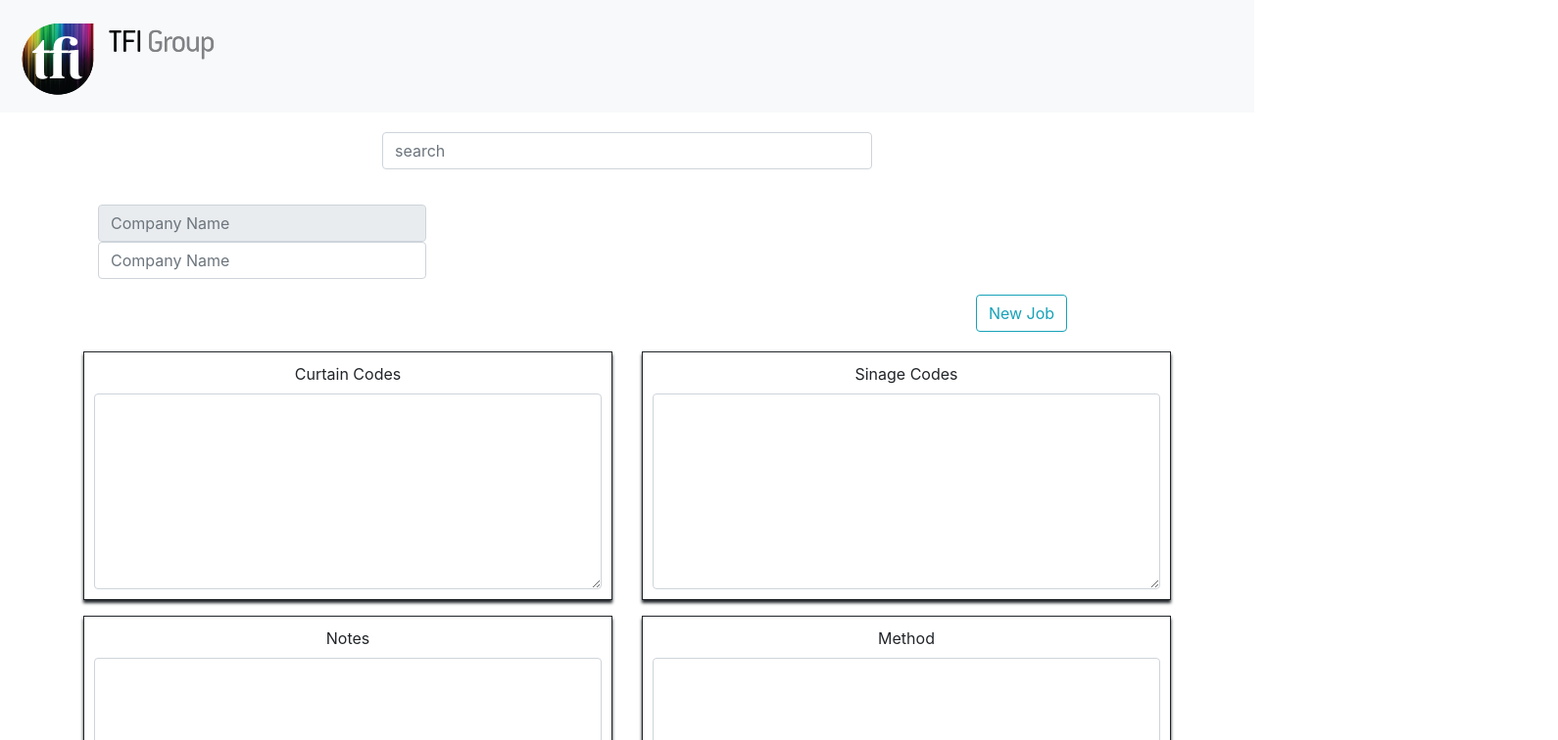
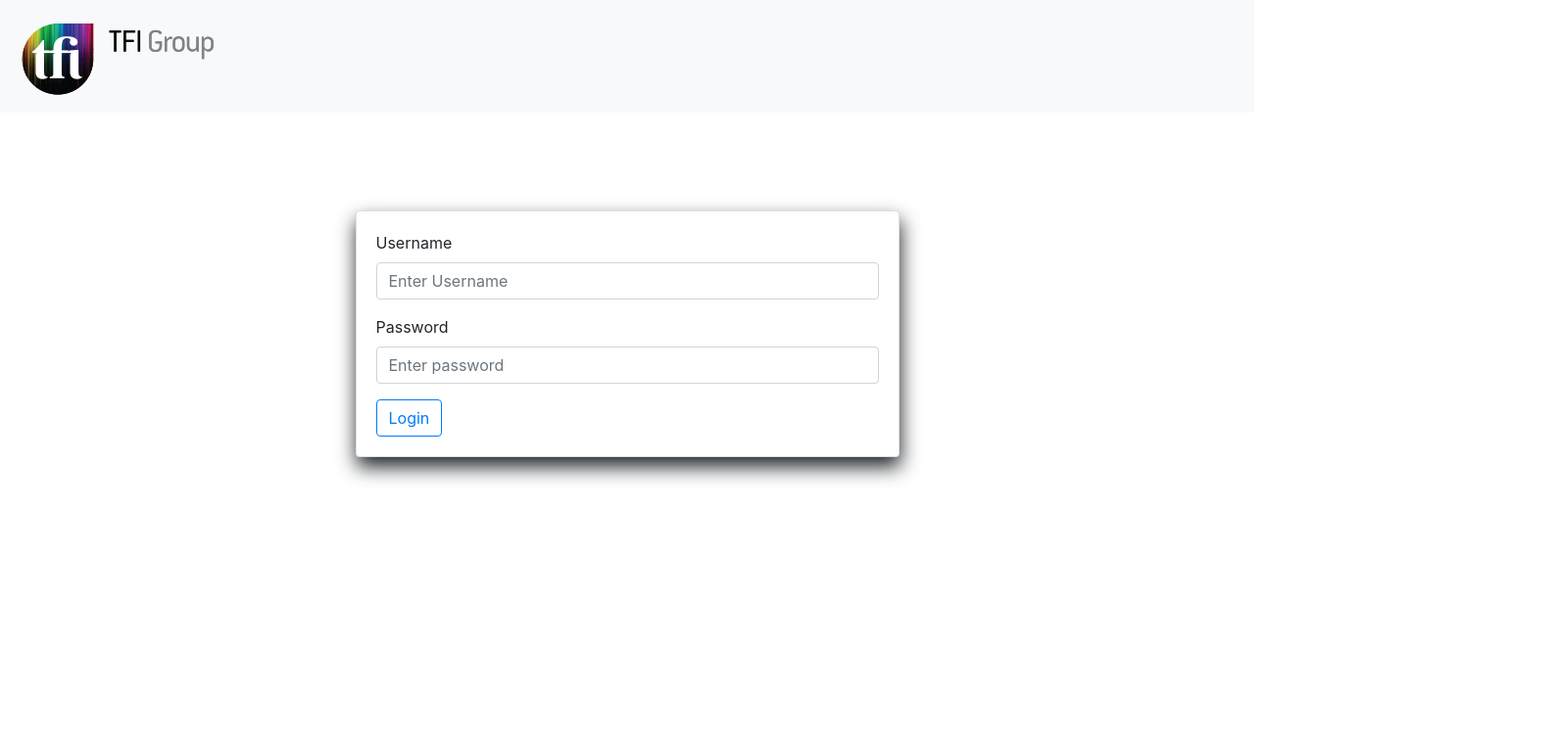
Before and after one commit to MyTechVic/TFI_Paint, a React (Create React App) app: page / in a window 1280 px wide. Shown: the top 756 px of the page at 98% size, 1590 px wide, since content can reach past the window. Built offline with nearby package versions, Linux system fonts and the light colour scheme.

Commit message:
Added newbutton functionailty, Added login screen, Added logout buton, began work on SearchBar

```diff
--- a/package.json
+++ b/package.json
@@ -5,12 +5,12 @@
   "dependencies": {
     "axios": "^0.18.0",
     "bootstrap": "^4.1.3",
-    "react": "^16.4.1",
-    "react-dom": "^16.4.1",
+    "react": "^16.4.2",
+    "react-dom": "^16.4.2",
     "react-router": "^4.3.1",
     "react-router-dom": "^4.3.1",
     "react-scripts": "1.1.4",
-    "reactstrap": "^6.3.1"
+    "reactstrap": "^6.4.0"
   },
   "scripts": {
     "start": "react-scripts start",
--- a/public/index.html
+++ b/public/index.html
@@ -1,3 +1,5 @@
+
+
 <!DOCTYPE html>
 <html lang="en">
   <head>
--- a/src/App.js
+++ b/src/App.js
@@ -1,10 +1,9 @@
 import React, { Component } from 'react';
-import { Link, Route, Switch, Router } from 'react-router-dom';
+import { Route, Switch } from 'react-router-dom';
 import './App.css';
-import Search from './components/Search/Search'
 import Login from './components/Login/Login'
-import UserInput from './components/UserInput/UserInput'
-import Navigation from './components/Nav/Nav'
+import Dashboard from './components/Dashboard/Dashboard'
+
 
 class App extends Component {
 
@@ -14,13 +13,10 @@ class App extends Component {
     return (
 	<div>
     <Switch>
-        <Route exact path='/login' component={Login}/>
+        <Route exact path='/' component={Login}/>
+        <Route exact path='/Dashboard' component={Dashboard}/>
     </Switch>
-		<div className="App">
-			<Navigation />
-			<Search />
-			<UserInput />
-		</div>
+
 
 
 	</div>
--- /dev/null
+++ b/src/components/Dashboard/Dashboard.js
@@ -0,0 +1,19 @@
+import Search from '../Search/Search'
+import UserInput from '../UserInput/UserInput'
+import Navigation from '../Nav/Nav'
+
+import React from 'react';
+
+class Dashboard extends React.Component {
+  render() {
+    return (
+		<div className="App">
+			<Navigation />
+			<Search />
+			<UserInput />
+		</div>
+    );
+  }
+}
+
+export default Dashboard;
--- /dev/null
+++ b/src/components/Login/Login.css
@@ -0,0 +1,14 @@
+.Login_container {
+	margin-top: 100px;
+
+}
+
+.Login_Form{
+}
+
+.Login_Card{
+	width: 50%;
+	margin: auto;
+	padding: 20px;
+	box-shadow: 1px 10px 20px;
+}
--- a/src/components/Login/Login.js
+++ b/src/components/Login/Login.js
@@ -1,24 +1,39 @@
 import React from 'react';
-import { Button, Form, FormGroup, Label, Input, FormText } from 'reactstrap';
-import { Link, Route, Switch, Router } from 'react-router-dom';
+import { Button, Form, FormGroup, Label, Input, Card, Container, Navbar, NavbarBrand,  } from 'reactstrap';
+import logo from './tfiLoog.png'
+import { Link } from 'react-router-dom';
+import './Login.css';
+
+
+
 
 class Login extends React.Component {
   render() {
     return (
+<div>
+  <div>
+    <Navbar color="light" light expand="md">
+      <NavbarBrand href="/"> <img src={logo} alt="Logo" /> </NavbarBrand>
+    </Navbar>
+  </div>
+   <Container className='Login_container'>
     <div>
-
-      <Form>
-        <FormGroup>
-          <Label for="exampleEmail">Email</Label>
-          <Input type="email" name="email" id="exampleEmail" placeholder="with a placeholder" />
-        </FormGroup>
-        <FormGroup>
-          <Label for="examplePassword">Password</Label>
-          <Input type="password" name="password" id="examplePassword"  placeholder="password placeholder" />
-        </FormGroup>
-        <Link to="/"><Button>Submit</Button></Link>
-      </Form>
+       <Card className='Login_Card'>
+          <Form className='Login_Form'>
+            <FormGroup>
+              <Label for="Username">Username</Label>
+              <Input type="email" name="email" id="exampleEmail" placeholder="Enter Username" />
+            </FormGroup>
+            <FormGroup>
+              <Label for="Password">Password</Label>
+              <Input type="password" autoComplete="password"  name="password" id="examplePassword"  placeholder="Enter password" />
+            </FormGroup>
+            <Link to="/Dashboard"><Button outline color="primary">Login</Button></Link>
+          </Form>
+        </Card>
       </div>
+     </Container>
+ </div>
     );
   }
 }
--- a/src/components/Nav/Nav.js
+++ b/src/components/Nav/Nav.js
@@ -1,13 +1,18 @@
 import React from 'react';
-import { Navbar, NavbarBrand } from 'reactstrap';
+import { Button, Navbar, NavbarBrand, NavItem, NavLink, Nav } from 'reactstrap';
 import logo from './tfiLoog.png'
 
 class Navigation extends React.Component {
   render() {
     return (
 	      <div>
-	        <Navbar color="light" light expand="md">
-	          <NavbarBrand href="/"> <img src={logo} alt="Logo" /> </NavbarBrand>
+        	<Navbar color="light" light expand="md">
+ 	 			<NavbarBrand href="/"> <img src={logo} alt="Logo" /> </NavbarBrand>
+ 	 			 <Nav className="ml-auto" navbar>
+		          	<NavItem>
+		                <NavLink href="/"><Button outline color="danger">Logout</Button></NavLink>
+		          	</NavItem>
+	          	</Nav>
 	        </Navbar>
 	      </div>
 	    );
--- a/src/components/Search/Search.js
+++ b/src/components/Search/Search.js
@@ -1,17 +1,62 @@
 import React from 'react';
-import {  Form, FormGroup, Input, Container, Row, Col } from 'reactstrap';
+import {  Form, FormGroup, Input, Container, Row, Col, Label } from 'reactstrap';
 import './Search.css'
 
 class Search extends React.Component {
+  token = null;
+  state = {
+    query: "",
+    people: []
+  };
+
+  onChange = event => {
+    const { value } = event.target;
+    this.setState({
+      query: value
+    });
+
+    this.search(value);
+
+  };
+
+  search = query => {
+    const url = `https://swapi.co/api/people?search=${query}`;
+    const token = {};
+    this.token = token;
+
+    fetch(url)
+      .then(results => results.json())
+      .then(data => {
+        if (this.token === token) {
+          this.setState({ people: data.results });
+          console.log(data.results);
+          console.log(data);
+        }
+      });
+  };
+
+  componentDidMount() {
+    this.search("");
+  }
+
+
 	render() {
+
 		return(
 			<Container>
 				 <Form>
 				 	<Row>
 				 		<Col md={{ size: 6 ,offset: 3}}>
 					        <FormGroup className="SearchBar">
-					          <Input type="search" name="search" id="exampleSearch" placeholder="search" />
+					          <Input onChange={this.onChange.bind(this)} type="search" name="search" id="exampleSearch" placeholder="search" />
 							</FormGroup>
+							<FormGroup>
+					          <Label   for="exampleText" > {this.state.people.map(person => (
+						          <ul key={person.name}>
+						            <li>{person.name}</li>
+						          </ul>))}
+					          </Label>
+					        </FormGroup>
 						</Col>
 					</Row>
 		  		</Form>
--- a/src/components/UserInput/UserInput.css
+++ b/src/components/UserInput/UserInput.css
@@ -10,3 +10,13 @@ padding-bottom: 20px;
 
 
 }
+
+
+.submit_button{
+	margin-left: 70px;
+}
+
+
+.New_button{
+	margin-left: 210px;
+}
--- a/src/components/UserInput/UserInput.js
+++ b/src/components/UserInput/UserInput.js
@@ -69,7 +69,7 @@ onSubmit(e){
 			         		<Input value={this.state.companyName}  type="text" name="text"  placeholder="Company Name" disabled/>
 			         	</Col>
 		         		<Col sm={{size: 6}}>
-			          		<Input onChange={this.onChange} type="text" name="companyName"  placeholder="Company Name" />
+			          		<Input value={this.state.companyName} onChange={this.onChange} type="text" name="companyName"  placeholder="Company Name" />
 			          	</Col>
 			        </FormGroup>
 		        </Col>
@@ -78,7 +78,7 @@ onSubmit(e){
 			 	<Row>
 			 		<Col md={{size: 9, offset: 6}} sm={{size: 10, offset:6}}>
 				 		<div className="NewJobButton">
-		    				<Button outline color="info" onClick={this.resetName}>New Job</Button>{' '}
+		    				<Button className='New_button' outline color="info" onClick={this.resetName}>New Job</Button>{' '}
 				 		</div>
 			 		</Col>
 			 	</Row>
@@ -87,25 +87,25 @@ onSubmit(e){
 				 	 <Col md='6'>
 				        <FormGroup className='FormGroupsTfi'>
 				          <Label for="exampleText">Curtain Codes</Label>
-				          <Input onChange={this.onChange}  style={{ height: '200px' }} type="textarea" name="curtainCodes"  />
+				          <Input onChange={this.onChange} value={this.state.curtainCodes}  style={{ height: '200px' }} type="textarea" name="curtainCodes"  />
 				        </FormGroup>
 			        </Col>
 				 	 <Col md='6'>
 				        <FormGroup className='FormGroupsTfi'>
 				          <Label for="exampleText">Sinage Codes</Label>
-				          <Input onChange={this.onChange} style={{ height: '200px' }} type="textarea" name="sinageCodes"  />
+				          <Input onChange={this.onChange} value={this.state.sinageCodes} style={{ height: '200px' }} type="textarea" name="sinageCodes"  />
 				        </FormGroup>
 			        </Col>
 				 	 <Col md='6'>
 				        <FormGroup className='FormGroupsTfi'>
 				          <Label for="exampleText">Notes</Label>
-				          <Input onChange={this.onChange} style={{ height: '200px' }} type="textarea" name="Notes"  />
+				          <Input onChange={this.onChange} value={this.state.Notes} style={{ height: '200px' }} type="textarea" name="Notes"  />
 				        </FormGroup>
 			        </Col>
 				 	 <Col md='6'>
 				        <FormGroup className='FormGroupsTfi'>
 				          <Label for="exampleText">Method</Label>
-				          <Input onChange={this.onChange} style={{ height: '200px' }} type="textarea" name="Method"  />
+				          <Input onChange={this.onChange} value={this.state.Method} style={{ height: '200px' }} type="textarea" name="Method"  />
 				        </FormGroup>
 			        </Col>
 		        </Row>
@@ -113,7 +113,7 @@ onSubmit(e){
 			<Row>
 				<Col md={{size: 10, offset: 6}} sm={{size: 10, offset:6}}>
 					<div>
-				 		<Button value='submit' outline color="success">Save Job</Button>{' '}
+				 		<Button className='submit_button' value='submit' outline color="success">Save Job</Button>{' '}
 				 	</div>
 			 	</Col>
 		 	</Row>
--- a/src/index.js
+++ b/src/index.js
@@ -3,9 +3,9 @@ import ReactDOM from 'react-dom';
 import { BrowserRouter } from 'react-router-dom';
 import './index.css';
 import App from './App';
-import Login from './components/Login/Login';
 import registerServiceWorker from './registerServiceWorker';
 import 'bootstrap/dist/css/bootstrap.min.css';
+
 
 ReactDOM.render(
 	<BrowserRouter>
```
Also changed, not shown: src/components/Login/tfiLoog.png (added).
